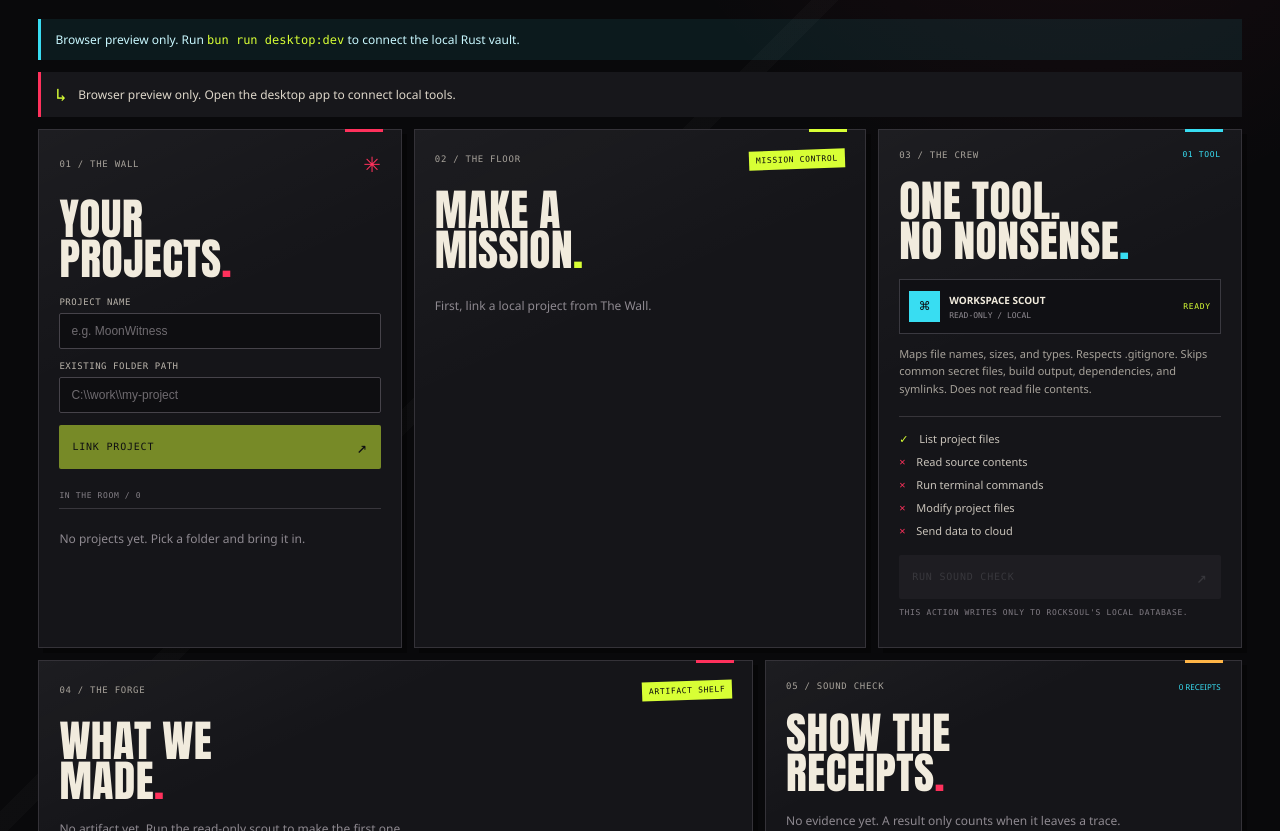
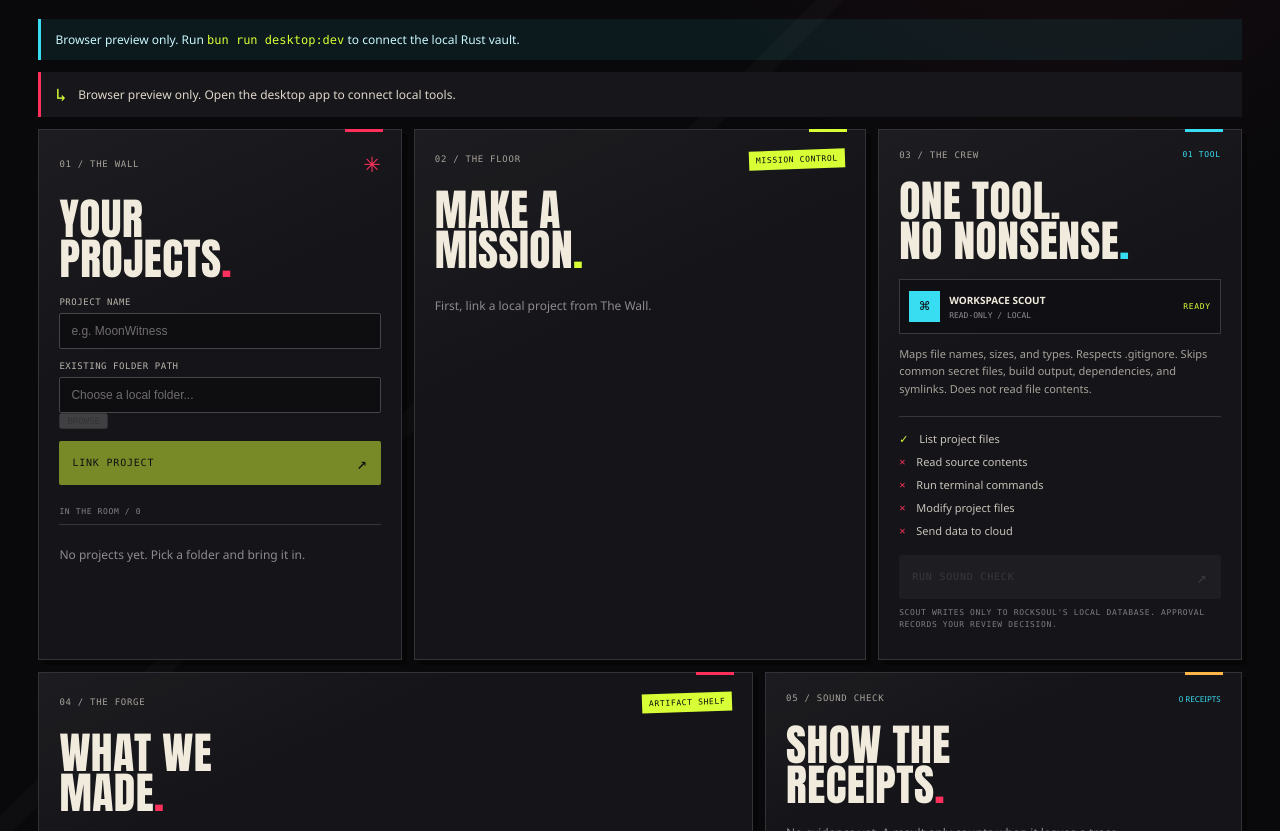
Before and after one commit to BRIDGE-ALLAH/ROCKSOUL, a React (Vite) app in the folder apps/desktop/ui/: page / in a window 1280 px wide. Shown: the part 480-1311 px from the top of the page. Built offline with nearby package versions, Linux system fonts and the light colour scheme.

Commit message:
feat: add workspace picker and human approval gate

```diff
--- a/apps/desktop/ui/src/App.tsx
+++ b/apps/desktop/ui/src/App.tsx
@@ -1,5 +1,6 @@
 import { useCallback, useEffect, useMemo, useState, type FormEvent } from "react";
 import { invoke, isTauri } from "@tauri-apps/api/core";
+import { open } from "@tauri-apps/plugin-dialog";
 
 type Project = {
   id: string;
@@ -204,6 +205,24 @@ export default function App() {
     }
   }
 
+  async function handleBrowseFolder() {
+    if (!inDesktop || busy) return;
+    setError("");
+    try {
+      const selected = await open({
+        directory: true,
+        multiple: false,
+        title: "Choose a local project folder",
+      });
+      if (typeof selected === "string") {
+        setRootPath(selected);
+        setNotice("Folder selected. Link it to create a local project.");
+      }
+    } catch (cause) {
+      setError(String(cause));
+    }
+  }
+
   async function handleCreateProject(event: FormEvent<HTMLFormElement>) {
     event.preventDefault();
     setBusy(true);
@@ -285,6 +304,32 @@ export default function App() {
     }
   }
 
+  async function handleApproveMission() {
+    if (!selectedMission || selectedMission.status !== "review") return;
+    setBusy(true);
+    setError("");
+    try {
+      desktopOnly();
+      const updated = await invoke<Mission>("approve_mission", {
+        missionId: selectedMission.id,
+      });
+      setMissions((current) => current.map((mission) =>
+        mission.id === updated.id ? updated : mission
+      ));
+      const [nextArtifacts, nextEvidence] = await Promise.all([
+        invoke<Artifact[]>("list_artifacts", { missionId: updated.id }),
+        invoke<Evidence[]>("list_evidence", { missionId: updated.id }),
+      ]);
+      setArtifacts(nextArtifacts);
+      setEvidence(nextEvidence);
+      setNotice("Mission approved. The artifact and its evidence stay on this device.");
+    } catch (cause) {
+      setError(String(cause));
+    } finally {
+      setBusy(false);
+    }
+  }
+
   return (
     <main className="app-shell">
       <header className="topbar">
@@ -353,12 +398,22 @@ export default function App() {
             </label>
             <label>
               Existing folder path
-              <input
-                value={rootPath}
-                onChange={(event) => setRootPath(event.target.value)}
-                placeholder="C:\\work\\my-project"
-                required
-              />
+              <div className="path-field">
+                <input
+                  value={rootPath}
+                  onChange={(event) => setRootPath(event.target.value)}
+                  placeholder="Choose a local folder..."
+                  required
+                />
+                <button
+                  className="browse-button"
+                  type="button"
+                  onClick={() => void handleBrowseFolder()}
+                  disabled={busy || !inDesktop}
+                >
+                  BROWSE
+                </button>
+              </div>
             </label>
             <button className="button button-lime" type="submit" disabled={busy || !inDesktop}>
               LINK PROJECT <span>↗</span>
@@ -485,11 +540,31 @@ export default function App() {
             className="button button-ink"
             type="button"
             onClick={() => void handleInspect()}
-            disabled={busy || !selectedMission || !inDesktop}
+            disabled={busy || !selectedMission || !inDesktop || selectedMission.status === "review" || selectedMission.status === "completed"}
           >
-            {busy ? "WORKING..." : "RUN SOUND CHECK"} <span>↗</span>
+            {busy ? "WORKING..." : selectedMission?.status === "review" || selectedMission?.status === "completed" ? "SOUND CHECK SAVED" : "RUN SOUND CHECK"} <span>↗</span>
           </button>
-          <p className="tiny-note">This action writes only to Rocksoul's local database.</p>
+          {selectedMission?.status === "review" && (
+            <div className="approval-card">
+              <strong>THE TAKE IS READY FOR REVIEW.</strong>
+              <p>Inspect the inventory and evidence on the right. Approval closes this mission; it does not publish or upload anything.</p>
+              <button
+                className="button button-lime"
+                type="button"
+                onClick={() => void handleApproveMission()}
+                disabled={busy || !inDesktop}
+              >
+                {busy ? "SAVING..." : "APPROVE & COMPLETE"} <span>✓</span>
+              </button>
+            </div>
+          )}
+          {selectedMission?.status === "completed" && (
+            <div className="approval-card approved">
+              <strong>MISSION APPROVED ✓</strong>
+              <p>Artifact and evidence are stored locally. No project files were changed.</p>
+            </div>
+          )}
+          <p className="tiny-note">Scout writes only to Rocksoul's local database. Approval records your review decision.</p>
         </aside>
       </section>
 
```
